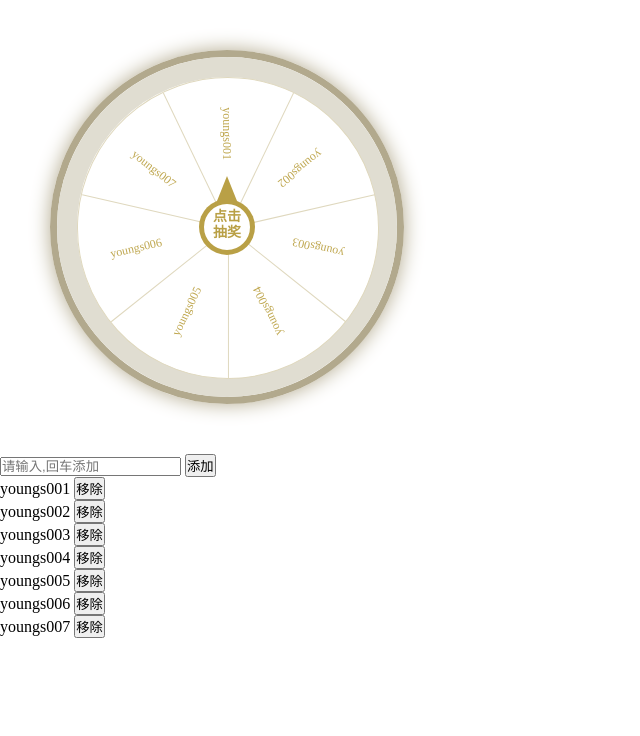
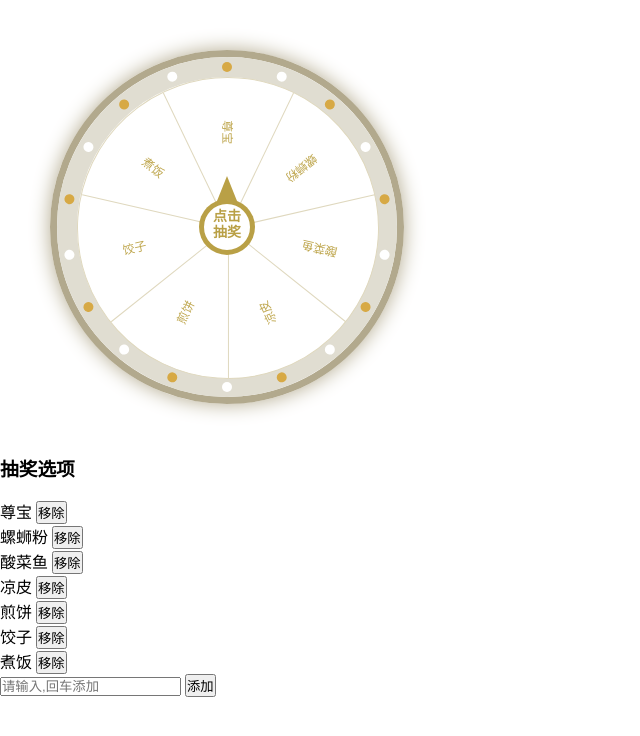
Before and after one commit to IVANLEE99/turntable, a plain HTML site: page index.html in a window 1280 px wide. Shown: the whole page, without its empty margins (0-640 px from the left). Drawn offline with Linux system fonts and the light colour scheme.

Commit message:
feat:turntable002

```diff
--- a/index.html
+++ b/index.html
@@ -237,6 +237,21 @@
         </div>
       </div>
       <div class="selection">
+        <!-- <div class="result-box">
+          <h5>抽奖结果</h5>
+          <div v-for="(r,index) in results" class="item-box">
+            第{{index+1}}次抽奖结果：{{r.name}}
+          </div>
+          <hr />
+        </div> -->
+        <div class="list-box">
+          <h3>抽奖选项</h3>
+          <br />
+          <div v-for="(l,index) in list" class="item-box">
+            {{l.name}} <button @click="removeList(l,index)">移除</button>
+          </div>
+        </div>
+
         <div>
           <input
             v-model="input"
@@ -245,9 +260,6 @@
             @keyup.enter="enter"
           />
           <button @click="enter">添加</button>
-        </div>
-        <div v-for="(l,index) in list" class="item-box">
-          {{l.name}} <button @click="removeList(l,index)">移除</button>
         </div>
       </div>
     </div>
@@ -263,27 +275,28 @@
           listFragment: [],
           list: [
             {
-              name: "youngs001",
+              name: "尊宝",
             },
             {
-              name: "youngs002",
+              name: "螺蛳粉",
             },
             {
-              name: "youngs003",
+              name: "酸菜鱼",
             },
             {
-              name: "youngs004",
+              name: "凉皮",
             },
             {
-              name: "youngs005",
+              name: "煎饼",
             },
             {
-              name: "youngs006",
+              name: "饺子",
             },
             {
-              name: "youngs007",
+              name: "煮饭",
             },
           ],
+          results: [],
         },
         //监听属性 类似于data概念
         computed: {
@@ -542,10 +555,12 @@
             setTimeout(() => {
               this.isGoing = false;
               console.log("中奖结果：", randomRate, res);
+              this.results.push(res);
             }, rotateSpeed * 1000);
           },
         },
         mounted: function () {
+          this.initLightFragment();
           this.init();
         },
       });
```
